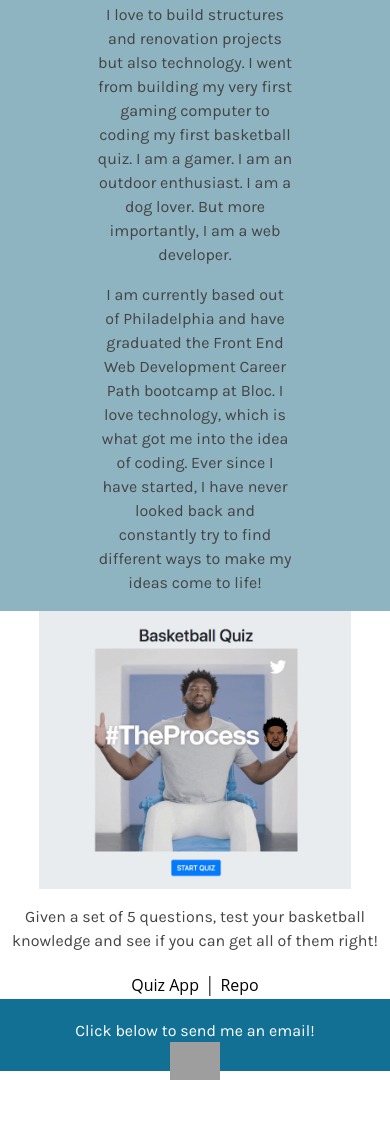
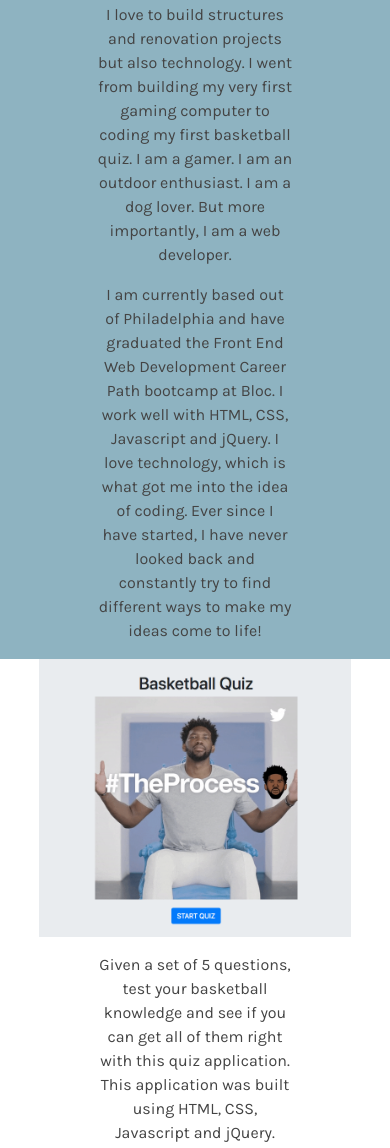
Before and after one commit to woony91/Portfolio, a plain HTML site: page index.html in a window 390 px wide. Shown: the part 692-1840 px from the top of the page. Before the commit the page ends 1772 px from the top, so only its background shows below. Drawn offline with nearby package versions, Linux system fonts and the light colour scheme; grey boxes are pictures that could not be loaded.

Commit message:
updated some words and got rid of hamburger

```diff
--- a/index.html
+++ b/index.html
@@ -9,7 +9,7 @@
 </head>
 <body>
     <nav class="navbar">
-    <div class="hamburger">&#9776;</div>
+    <!-- <div class="hamburger">&#9776;</div> -->
     <ul class="menu">
         <li class="navlist"><a class = "bio" href="#about">About</a></li>
         <li class="navlist"><a class = "list-of-projects" href="#portfolio">Projects</a></li>
@@ -35,7 +35,8 @@
                     But more importantly, I am a web developer.</p>
 
             <p class = "about-me about2">I am currently based out of Philadelphia and have graduated the
-                    Front End Web Development Career Path bootcamp at Bloc. I love
+                    Front End Web Development Career Path bootcamp at Bloc. I work
+                    well with HTML, CSS, Javascript and jQuery. I love
                     technology, which is what got me into the idea of coding. Ever
                     since I have started, I have never looked back and constantly
                     try to find different ways to make my ideas come to life!</p>
@@ -49,8 +50,11 @@ layout and includes at least 1 project.  -->
             <!-- Need to add an interactive method for image of quiz app
             Clicking on the image will send to separate page for quiz app for images and description -->
             <img class="first-project" src="Screenshots/first.jpg" alt="First page of my quiz app">
-            <p>Given a set of 5 questions, test your basketball knowledge and see if you can get all of them right!</p>
+            <p>Given a set of 5 questions, test your basketball knowledge and see if you can get all of them right with
+                this quiz application. This application was built using HTML, CSS, Javascript and jQuery.
+            </p>
             <!-- Make a better link image for live and repo link -->
+            <div><img src="" alt=""></div>
             <div class = "quiz-app-links">
                 <a href="https://woony91.github.io/" class = "live-link">Quiz App</a>
                   |
--- a/style.css
+++ b/style.css
@@ -75,6 +75,11 @@
   }
 
   .about {
+    width: 50%;
+    align-self: center;
+  }
+
+  #quiz-app > p {
     width: 50%;
     align-self: center;
   }
@@ -176,23 +181,23 @@ footer > p {
   font-size: 20px;
 }
 
-@media screen and (min-width: 320px;) {
+/* @media screen and (min-width: 320px;) {
+  .hamburger {
+    visibility: hidden
+  }
+    nav > .menu {
+    visibility: visible
+  }
+} */
+
+/* @media screen and (max-width: 880px) {
   .hamburger {
     visibility: visible
   }
     nav > .menu {
     visibility: hidden
   }
-}
-
-@media screen and (max-width: 880px) {
-  .hamburger {
-    visibility: visible
-  }
-    nav > .menu {
-    visibility: hidden
-  }
-}
+} */
 
 @media screen and (min-width: 881px) {
   .hamburger {
```
